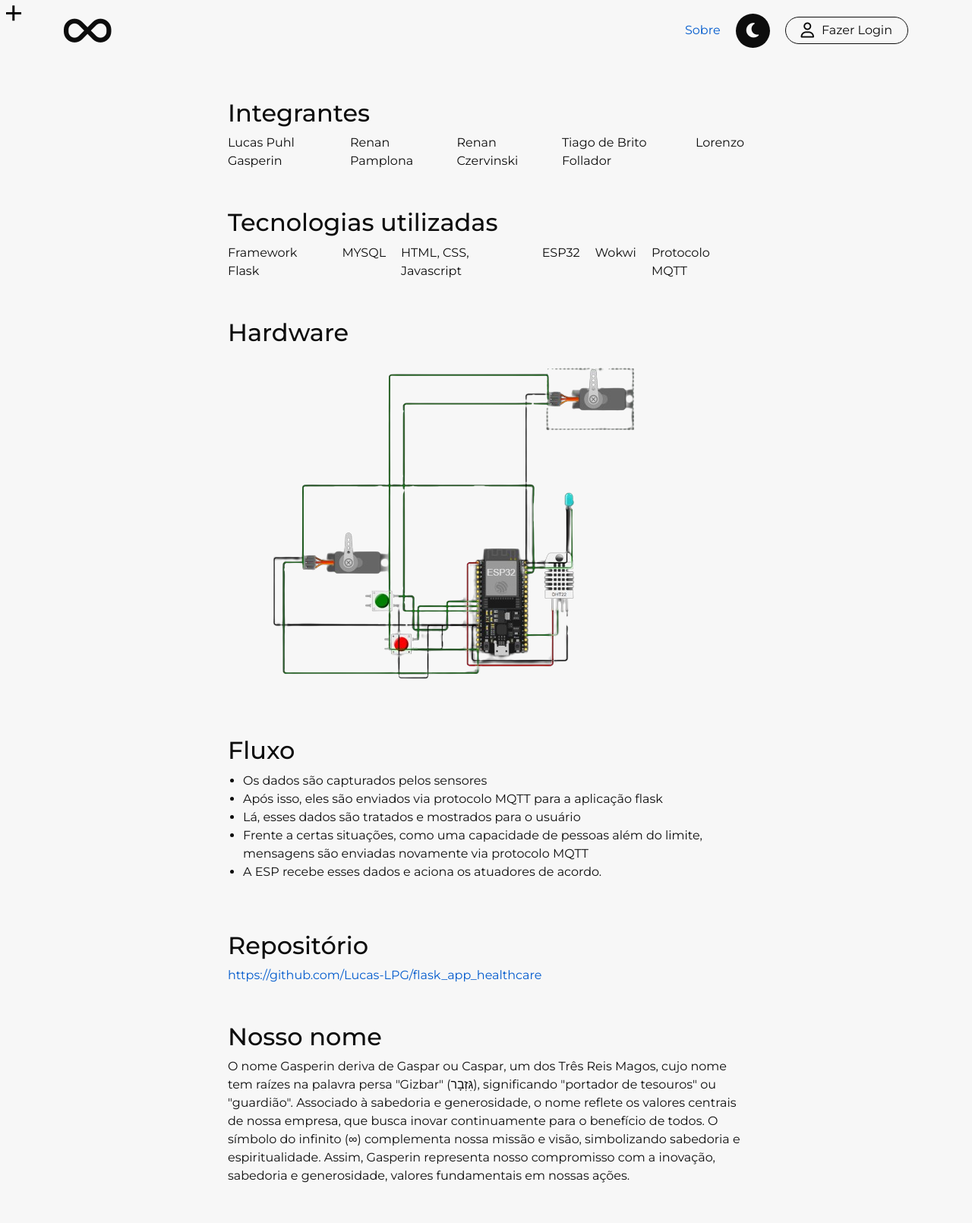
After one commit to Lucas-LPG/gws, a Flask app: page /sobre in a window 1280 px wide. The commit adds this page. Shown: the whole page at 76% size. Run offline with Flask 3, Linux system fonts and the light colour scheme; parts of the project's set-up code (start-up, migrations or seed data) failed here and were passed over; some libraries are stand-ins or nearby versions.

Commit message:
about-page

```diff
--- a/controllers/__init__.py
+++ b/controllers/__init__.py
@@ -47,6 +47,10 @@ def create_app():
     @app.route("/")
     def index():
         return render_template("landing.html")
+
+    @app.route("/sobre")
+    def about():
+        return render_template("about.html")
 
     @mqtt_client.on_message()
     def handle_mqtt_message(client, userdata, message):
--- /dev/null
+++ b/static/css/about.css
@@ -0,0 +1,28 @@
+.about--body {
+  background-color: var(--custom-light);
+
+  width: 100vw;
+  position: relative;
+  display: flex;
+  justify-content: center;
+  align-items: center;
+  padding: 50px 300px;
+  color: var(--custom-dark);
+}
+
+.sections {
+  display: flex;
+  justify-content: center;
+  flex-direction: column;
+  gap: 50px;
+}
+
+.authors {
+  display: flex;
+  gap: 20px;
+}
+
+.about-link-a {
+  color: var(--custom-blue);
+  text-decoration: none;
+}
--- a/static/css/layout.css
+++ b/static/css/layout.css
@@ -81,9 +81,7 @@ i {
   height: 2px;
   background-color: var(--custom-dark);
   position: absolute;
-  transition:
-    ease-in-out transform 0.4s,
-    width ease-in-out 0.4s;
+  transition: ease-in-out transform 0.4s, width ease-in-out 0.4s;
 }
 
 .first-bar,
@@ -360,3 +358,8 @@ a:active {
   border-radius: 50%;
   transition: all 0.2s ease-in-out;
 }
+
+.about-link-a {
+  color: var(--custom-blue);
+  text-decoration: none;
+}
--- /dev/null
+++ b/views/about.html
@@ -0,0 +1,80 @@
+{% block title %}
+<meta charset="UTF-8" />
+<meta name="viewport" content="width=device-width, initial-scale=1.0" />
+<link rel="stylesheet" href="../static/css/about.css" />
+<title>Sobre nós</title>
+{% endblock %} {% extends "layouts/layout.html" %} {% block content %}
+<div class="about--body">
+  <div class="sections">
+    <div class="section">
+      <h2>Integrantes</h2>
+      <div class="authors">
+        <span>Lucas Puhl Gasperin</span>
+        <span>Renan Pamplona</span>
+        <span>Renan Czervinski</span>
+        <span>Tiago de Brito Follador</span>
+        <span>Lorenzo</span>
+      </div>
+    </div>
+
+    <div class="section">
+      <h2>Tecnologias utilizadas</h2>
+      <div class="authors">
+        <span>Framework Flask</span>
+        <span>MYSQL</span>
+        <span>HTML, CSS, Javascript</span>
+        <span>ESP32</span>
+        <span>Wokwi</span>
+        <span>Protocolo MQTT</span>
+      </div>
+    </div>
+
+    <div class="section">
+      <h2>Hardware</h2>
+      <img src="/static/img/wokwipng.png" />
+    </div>
+
+    <div class="section">
+      <h2>Fluxo</h2>
+      <ul style="margin-left: 20px">
+        <li>Os dados são capturados pelos sensores</li>
+        <li>
+          Após isso, eles são enviados via protocolo MQTT para a aplicação flask
+        </li>
+        <li>Lá, esses dados são tratados e mostrados para o usuário</li>
+        <li>
+          Frente a certas situações, como uma capacidade de pessoas além do
+          limite, mensagens são enviadas novamente via protocolo MQTT
+        </li>
+        <li>A ESP recebe esses dados e aciona os atuadores de acordo.</li>
+      </ul>
+    </div>
+
+    <div class="section">
+      <h2>Repositório</h2>
+      <a
+        href="https://github.com/Lucas-LPG/flask_app_healthcare"
+        class="about-link-a"
+        onmouseover="activateCursor()"
+        onmouseleave="deactivateCursor()"
+        >https://github.com/Lucas-LPG/flask_app_healthcare</a
+      >
+    </div>
+
+    <div class="section">
+      <h2>Nosso nome</h2>
+      <span
+        >O nome Gasperin deriva de Gaspar ou Caspar, um dos Três Reis Magos,
+        cujo nome tem raízes na palavra persa "Gizbar" (גִּזְבָר), significando
+        "portador de tesouros" ou "guardião". Associado à sabedoria e
+        generosidade, o nome reflete os valores centrais de nossa empresa, que
+        busca inovar continuamente para o benefício de todos. O símbolo do
+        infinito (∞) complementa nossa missão e visão, simbolizando sabedoria e
+        espiritualidade. Assim, Gasperin representa nosso compromisso com a
+        inovação, sabedoria e generosidade, valores fundamentais em nossas
+        ações.</span
+      >
+    </div>
+  </div>
+</div>
+{% endblock %}
--- a/views/layouts/layout.html
+++ b/views/layouts/layout.html
@@ -1,50 +1,110 @@
 <!-- layouts/layout.html -->
 <html>
-
   <head>
-  {% block title %}
-  {% endblock %}
-  <link rel="stylesheet" href="https://cdn.jsdelivr.net/npm/bootstrap@4.0.0/dist/css/bootstrap.min.css"
-    integrity="sha384-Gn5384xqQ1aoWXA+058RXPxPg6fy4IWvTNh0E263XmFcJlSAwiGgFAW/dAiS6JXm" crossorigin="anonymous" />
+    {% block title %} {% endblock %}
+    <link
+      rel="stylesheet"
+      href="https://cdn.jsdelivr.net/npm/bootstrap@4.0.0/dist/css/bootstrap.min.css"
+      integrity="sha384-Gn5384xqQ1aoWXA+058RXPxPg6fy4IWvTNh0E263XmFcJlSAwiGgFAW/dAiS6JXm"
+      crossorigin="anonymous"
+    />
     <link rel="stylesheet" href="../static/css/layout.css" />
-  <link rel="preconnect" href="https://fonts.googleapis.com">
-  <link rel="preconnect" href="https://fonts.gstatic.com" crossorigin>
+    <link rel="preconnect" href="https://fonts.googleapis.com" />
+    <link rel="preconnect" href="https://fonts.gstatic.com" crossorigin />
     <link
       href="https://fonts.googleapis.com/css2?family=Chakra+Petch:ital,wght@0,300;0,400;0,500;0,600;0,700;1,300;1,400;1,500;1,600;1,700&family=Montserrat:ital,wght@0,100..900;1,100..900&family=Oswald:wght@200..700&display=swap"
-    rel="stylesheet">
+      rel="stylesheet"
+    />
     <!-- <link href="/fontawesome/css/fontawesome.css" rel="stylesheet" />
   <link href="/fontawesome/css/brands.css" rel="stylesheet" />
   <link href="/fontawesome/css/all.css" rel="stylesheet" /> -->
-  <script src="https://kit.fontawesome.com/7c8801c017.js" crossorigin="anonymous"></script>
+    <script
+      src="https://kit.fontawesome.com/7c8801c017.js"
+      crossorigin="anonymous"
+    ></script>
     <script src="../../static/js/layout.js" defer></script>
   </head>
 
   <body>
-
-
     <div class="cursor--outer" id="cursorOuter">
-    <div class="cursor-horizontal cursor-horizontal-left" id="cursorHorizontalLeft"></div>
-    <div class="cursor-horizontal cursor-horizontal-right" id="cursorHorizontalRight"></div>
-    <div class="cursor-vertical cursor-vertical-top" id="cursorVerticalTop"></div>
-    <div class="cursor-vertical cursor-vertical-bottom" id="cursorVerticalBottom"></div>
+      <div
+        class="cursor-horizontal cursor-horizontal-left"
+        id="cursorHorizontalLeft"
+      ></div>
+      <div
+        class="cursor-horizontal cursor-horizontal-right"
+        id="cursorHorizontalRight"
+      ></div>
+      <div
+        class="cursor-vertical cursor-vertical-top"
+        id="cursorVerticalTop"
+      ></div>
+      <div
+        class="cursor-vertical cursor-vertical-bottom"
+        id="cursorVerticalBottom"
+      ></div>
       <div class="cursor-inner" id="cursorInner"></div>
     </div>
     <header>
       <div class="header--left">
-      <a class="logo-container" {% if current_user.is_authenticated %} href="/home" {% else %} href="/" {% endif %}>
+        <a
+          class="logo-container"
+          {%
+          if
+          current_user.is_authenticated
+          %}
+          href="/home"
+          {%
+          else
+          %}
+          href="/"
+          {%
+          endif
+          %}
+        >
           <i class="fa-solid fa-infinity"></i>
         </a>
       </div>
       <div class="header--right">
-      <div id="themeToggleButton" class="toggle-theme-btn" onmouseover="activateCursor()"
-        onmouseleave="deactivateCursor()">
+        <a
+          onmouseover="activateCursor()"
+          onmouseleave="deactivateCursor()"
+          href="/sobre"
+          class="about-link-a"
+        >
+          Sobre
+        </a>
+        <div
+          id="themeToggleButton"
+          class="toggle-theme-btn"
+          onmouseover="activateCursor()"
+          onmouseleave="deactivateCursor()"
+        >
           <i class="fa-solid fa-moon" id="themeToggleIcon"></i>
         </div>
-      <a class="header--login" onmouseover="activateCursor()" onmouseleave="deactivateCursor()" {% if
-        current_user.is_authenticated %} href="/logout" {% else %} href="/login" {% endif %}>
+        <a
+          class="header--login"
+          onmouseover="activateCursor()"
+          onmouseleave="deactivateCursor()"
+          {%
+          if
+          current_user.is_authenticated
+          %}
+          href="/logout"
+          {%
+          else
+          %}
+          href="/login"
+          {%
+          endif
+          %}
+        >
           <div class="header--login-container">
             <i class="fa-regular fa-user"></i>
-          <span>{% if current_user.is_authenticated %}Logout{% else %} Fazer Login{% endif %}</span>
+            <span
+              >{% if current_user.is_authenticated %}Logout{% else %} Fazer
+              Login{% endif %}</span
+            >
           </div>
           <div class="header--login-cover"></div>
         </a>
@@ -72,9 +132,6 @@
 </div>
 {% endif %} -->
     <div id="content">{% block content %} {% endblock %}</div>
-
   </body>
-
 </html>
-<style>
-</style>
+<style></style>
```
Also changed, not shown: static/img/wokwi.png (added), static/img/wokwipng.png (added). Lines whose indentation alone changed are shown as unchanged.
